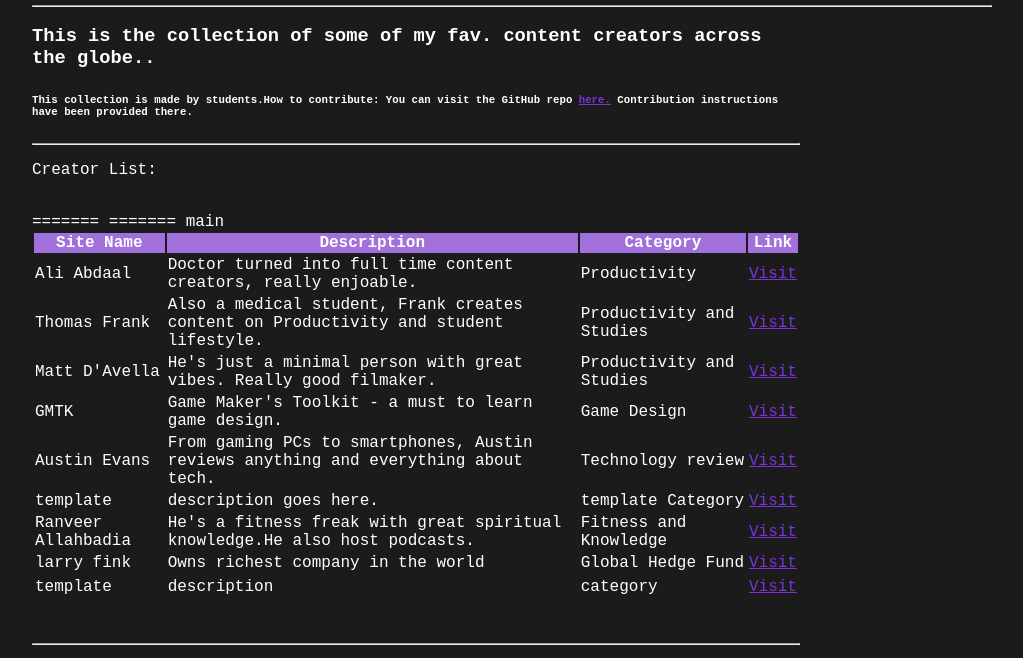
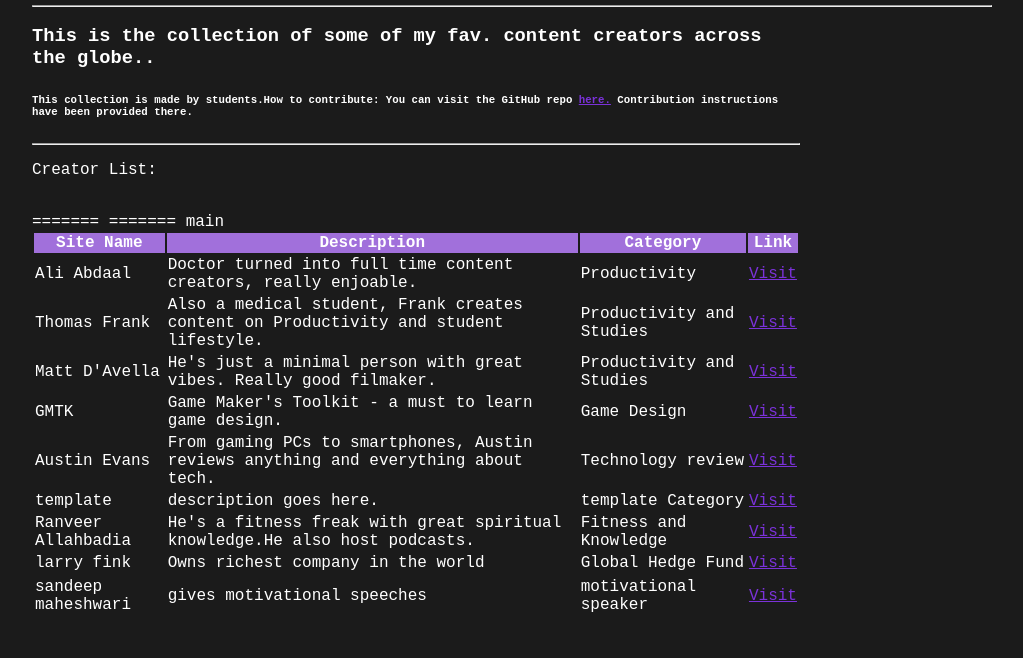
Before and after one commit to Novus-Neurons/Content-Club, a plain HTML site: page index.html in a window 1280 px wide. Shown: the part 96-754 px from the top of the page, without its empty margins (128-1151 px from the left). Drawn offline with Linux system fonts and the light colour scheme.

Commit message:
Added my fav content creator

```diff
--- a/index.html
+++ b/index.html
@@ -88,10 +88,10 @@
             <tr>
 
 	      </tr>
-              <td>template</td>
-              <td>description</td>
-              <td>category</td>
-              <td><a href=" " target="_blank">Visit</a></td>
+              <td>sandeep maheshwari</td>
+              <td>gives motivational speeches</td>
+              <td>motivational speaker</td>
+              <td><a href="https://www.sandeepmaheshwari.com/ " target="_blank">Visit</a></td>
                  <!-- add link here -->
 
             </tr>
```
